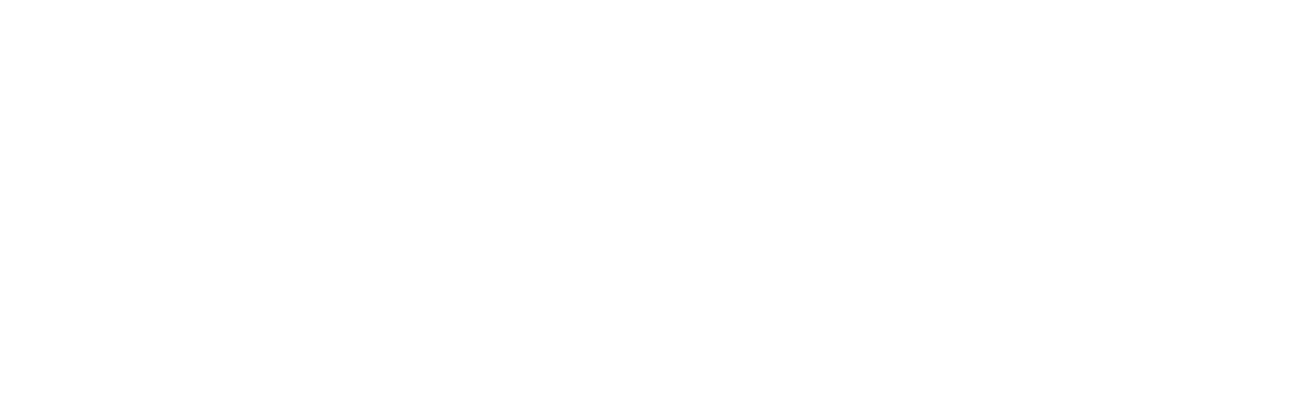
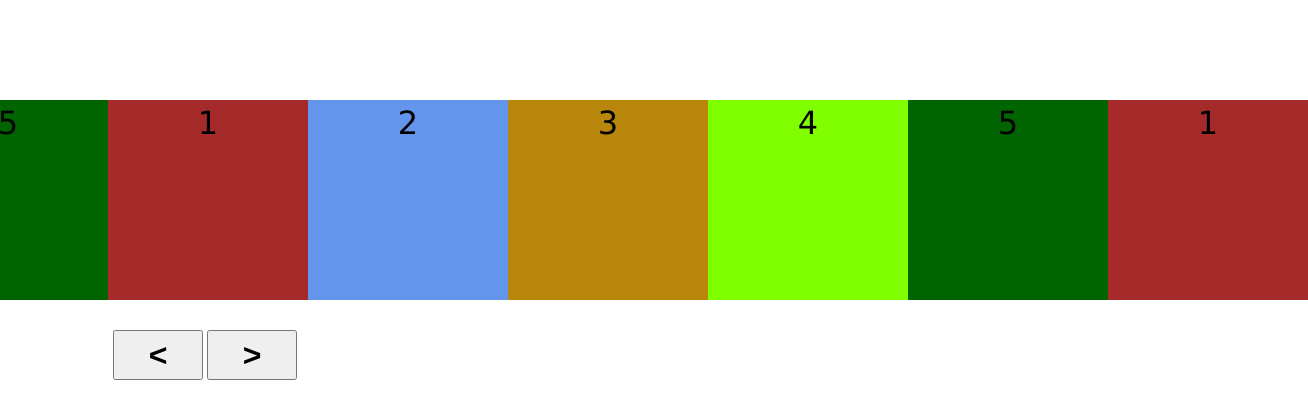
Before and after one commit to kvchvn/carousel, a plain HTML site: page index.html in a window 1280 px wide. Shown: the whole page, 1308 px wide, since content can reach past the window. Drawn offline with Linux system fonts and the light colour scheme.

Commit message:
feat: add styles

```diff
--- a/index.html
+++ b/index.html
@@ -9,6 +9,17 @@
 </head>
 <body>
 
+  <div class="carousel" id="carousel">
+    <ul class="slides" id="slides">
+      <li class="slide slide-1">1</li>
+      <li class="slide slide-2">2</li>
+      <li class="slide slide-3">3</li>
+      <li class="slide slide-4">4</li>
+      <li class="slide slide-5">5</li>
+    </ul>
+  </div>
+  <button class="button button-left" id="button-left">&lt;</button>
+  <button class="button button-right" id="button-right">&gt;</button>
 
   <script src="script.js"></script>
 </body>
--- a/script.js
+++ b/script.js
@@ -0,0 +1,35 @@
+let carousel = document.getElementById('slides');
+let slides = carousel.querySelectorAll('.slide');
+let slidesLength = slides.length;
+let activeSlide = 1;
+
+let first = slides[0];
+let last = slides[slides.length - 1];
+
+first.before(last.cloneNode(true));
+last.after(first.cloneNode(true));
+
+let buttons = document.querySelectorAll('.button');
+
+function swipe() {
+  let cycle;
+  let delta;
+  let slidesStyles = getComputedStyle(carousel);
+
+  if ((!carousel.matches('.animated'))) {
+    cycle = false;
+    delta = (carousel.id === 'prev') ? -1 : 1;
+
+    carousel.style.left += `-${200 * delta}px`;
+    activeSlide += delta;
+
+    cycle = (activeSlide === 0 || current > slidesLength);
+
+    if (cycle) {
+      activeSlide = (activeSlide === 0) ? slidesLength : 1;
+      carousel.style.left = `${-200 * current}px`;
+    }
+  }
+
+
+}
--- a/style.css
+++ b/style.css
@@ -0,0 +1,62 @@
+.carousel {
+  /* overflow: hidden; */
+  position: relative;
+  margin-top: 100px;
+  margin-left: 100px;
+  width: 200px;
+  height: 200px;
+}
+
+.slides {
+  display: flex;
+  margin: 0;
+  padding: 0;
+  position: absolute;
+  top: 0;
+  left: -200px;
+}
+
+.slide {
+  display: inline-block;
+  padding: 4px;
+  width: 192px;
+  height: 192px;
+  text-decoration: none;
+  text-align: center;
+  vertical-align: top;
+  font-size: 32px;
+  font-family: Verdana, Geneva, Tahoma, sans-serif;
+}
+
+.slide-1 {
+  background-color: brown;
+}
+
+.slide-2 {
+  background-color: cornflowerblue;
+}
+
+.slide-3 {
+  background-color: darkgoldenrod;
+}
+
+.slide-4 {
+  background-color: chartreuse;
+}
+
+.slide-5 {
+  background-color: darkgreen;
+}
+
+.button {
+  margin-top: 30px;
+  width: 90px;
+  height: 50px;
+  font-size: 32px;
+  font-weight: 800;
+  cursor: pointer;
+}
+
+.button-left {
+  margin-left: 105px;
+}
```
